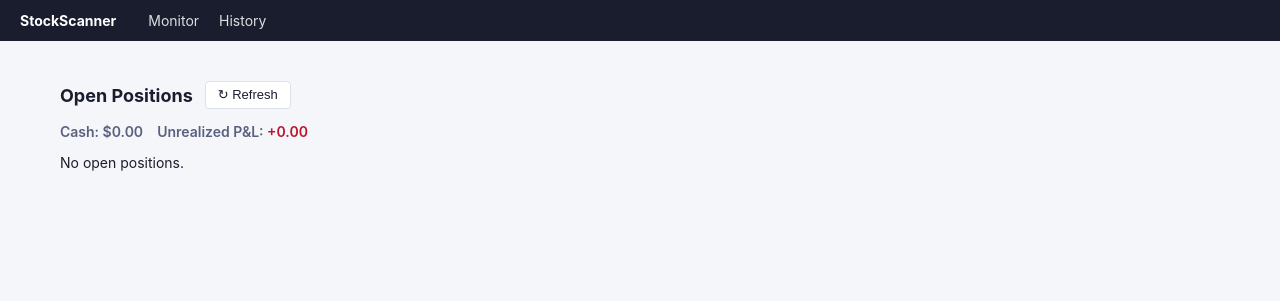
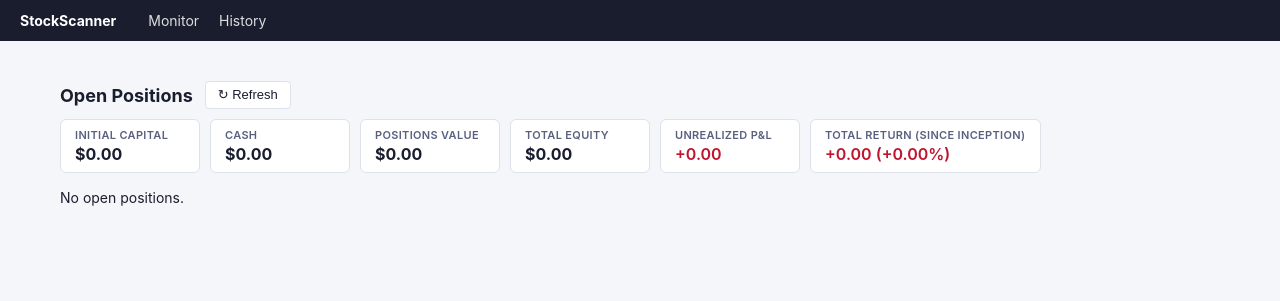
Before and after one commit to ChernyshovYuriy/StockScanner, a Flask app: template templates/monitor.html in a window 1280 px wide. Shown: the top 301 px of the page. Run offline with Flask 3, Linux system fonts and the light colour scheme; the template is opened without the code that fills it, so the values that code supplies are empty.

Commit message:
Monitor page: show initial capital, total equity, and return since inception
Initial capital isn't stored anywhere in db.py, so it's derived from the
current cash balance and the all-time BUY/SELL ledger (cash_now = initial -
buys + sells), valid since set_cash() is only ever called once at setup.
Adds a stats row: Initial Capital, Cash, Positions Value, Total Equity,
Unrealized P&L, and Total Return since inception ($ and %) — the last one
surfaces realized losses that unrealized P&L alone was hiding.

Co-Authored-By: Claude Sonnet 5 <noreply@anthropic.com>

```diff
--- a/dashboard_app.py
+++ b/dashboard_app.py
@@ -37,6 +37,20 @@ _ERROR_STATUS = {
 }
 
 
+def _compute_initial_capital(cash: float, transactions) -> float:
+    """Derive starting capital from the current cash balance and the
+    all-time BUY/SELL ledger: cash_now = initial - buys + sells, so
+    initial = cash_now + buys - sells. db.py has no separate "initial
+    capital" field — set_cash() is only ever called once, at first-time
+    setup (see CLAUDE.md), so this holds as long as cash was never manually
+    adjusted again after go-live."""
+    if transactions.empty:
+        return cash
+    buys = transactions.loc[transactions["side"] == "BUY", "amount"].sum()
+    sells = transactions.loc[transactions["side"] == "SELL", "amount"].sum()
+    return cash + buys - sells
+
+
 def _read_with_retry(fn: Callable[[], Any], retries: int = 2, backoff: float = 0.3) -> Any:
     """Best-effort retry for a DB read that lands on DuckDB's writer lock
     while a scheduled service (main/buy/monitor) is mid-write. db.py itself
@@ -71,18 +85,45 @@ def create_app() -> Flask:
         try:
             rows = _read_with_retry(build_live_positions)
             cash = _read_with_retry(get_cash)
+            transactions = _read_with_retry(get_transactions)
             error = None
         except (duckdb.Error, OSError):
-            rows, cash = [], None
+            rows, cash, transactions = [], None, None
             error = "Database temporarily unavailable — retrying on next refresh."
-        total_pnl = sum(
-            row["pnl_$"] for row in rows if isinstance(row.get("pnl_$"), (int, float))
-        ) if rows else None
+
+        total_pnl = None
+        market_value = None
+        initial_capital = None
+        total_equity = None
+        total_return = None
+        total_return_pct = None
+
+        if rows:
+            total_pnl = sum(
+                row["pnl_$"] for row in rows if isinstance(row.get("pnl_$"), (int, float))
+            )
+            market_value = sum(
+                row["last_close"] * row["shares"] for row in rows
+                if isinstance(row.get("last_close"), (int, float)) and isinstance(row.get("shares"), (int, float))
+            )
+        if cash is not None:
+            total_equity = cash + (market_value or 0.0)
+        if cash is not None and transactions is not None:
+            initial_capital = _compute_initial_capital(cash, transactions)
+        if total_equity is not None and initial_capital:
+            total_return = total_equity - initial_capital
+            total_return_pct = (total_equity / initial_capital - 1.0) * 100.0
+
         return render_template(
             "monitor.html",
             rows=rows,
             cash=cash,
             total_pnl=total_pnl,
+            market_value=market_value,
+            initial_capital=initial_capital,
+            total_equity=total_equity,
+            total_return=total_return,
+            total_return_pct=total_return_pct,
             error=error,
         )
 
--- a/static/dashboard.css
+++ b/static/dashboard.css
@@ -63,6 +63,37 @@ h1 { font-size: 18px; margin: 20px 0 10px; }
 .refresh-btn:hover { background: var(--page-bg); }
 
 .stat { color: var(--text-muted); font-weight: 600; }
+
+.stats-row {
+  display: flex;
+  flex-wrap: wrap;
+  gap: 10px;
+  margin-bottom: 16px;
+}
+
+.stat-chip {
+  background: var(--card-bg);
+  border: 1px solid var(--border);
+  border-radius: 6px;
+  padding: 8px 14px;
+  display: flex;
+  flex-direction: column;
+  gap: 2px;
+  min-width: 140px;
+}
+
+.stat-label {
+  color: var(--text-muted);
+  font-size: 11px;
+  font-weight: 600;
+  text-transform: uppercase;
+  letter-spacing: 0.03em;
+}
+
+.stat-value {
+  font-size: 16px;
+  font-weight: 700;
+}
 
 a { color: var(--accent, #2f55d4); text-decoration: none; }
 a:hover { text-decoration: underline; }
--- a/templates/monitor.html
+++ b/templates/monitor.html
@@ -10,14 +10,40 @@
     <p class="banner banner-error">{{ error }}</p>
   {% endif %}
 
-  <p class="stat">
-    Cash: {{ "$%.2f"|format(cash) if cash is not none else "—" }}
-    &nbsp;&nbsp;
-    Unrealized P&amp;L:
-    <span class="{{ 'pnl-pos' if total_pnl is not none and total_pnl >= 0 else 'pnl-neg' if total_pnl is not none else '' }}">
-      {{ "%+.2f"|format(total_pnl) if total_pnl is not none else "—" }}
-    </span>
-  </p>
+  <div class="stats-row">
+    <div class="stat-chip">
+      <span class="stat-label">Initial Capital</span>
+      <span class="stat-value">{{ "$%.2f"|format(initial_capital) if initial_capital is not none else "—" }}</span>
+    </div>
+    <div class="stat-chip">
+      <span class="stat-label">Cash</span>
+      <span class="stat-value">{{ "$%.2f"|format(cash) if cash is not none else "—" }}</span>
+    </div>
+    <div class="stat-chip">
+      <span class="stat-label">Positions Value</span>
+      <span class="stat-value">{{ "$%.2f"|format(market_value) if market_value is not none else "—" }}</span>
+    </div>
+    <div class="stat-chip">
+      <span class="stat-label">Total Equity</span>
+      <span class="stat-value">{{ "$%.2f"|format(total_equity) if total_equity is not none else "—" }}</span>
+    </div>
+    <div class="stat-chip">
+      <span class="stat-label">Unrealized P&amp;L</span>
+      <span class="stat-value {{ 'pnl-pos' if total_pnl is not none and total_pnl >= 0 else 'pnl-neg' if total_pnl is not none else '' }}">
+        {{ "%+.2f"|format(total_pnl) if total_pnl is not none else "—" }}
+      </span>
+    </div>
+    <div class="stat-chip">
+      <span class="stat-label">Total Return (since inception)</span>
+      <span class="stat-value {{ 'pnl-pos' if total_return is not none and total_return >= 0 else 'pnl-neg' if total_return is not none else '' }}">
+        {% if total_return is not none %}
+          {{ "%+.2f"|format(total_return) }} ({{ "%+.2f"|format(total_return_pct) }}%)
+        {% else %}
+          —
+        {% endif %}
+      </span>
+    </div>
+  </div>
 
   {% if not rows %}
     <p>No open positions.</p>
```
Also changed, not shown: tests/test_dashboard_app.py (+22 -0 lines).
